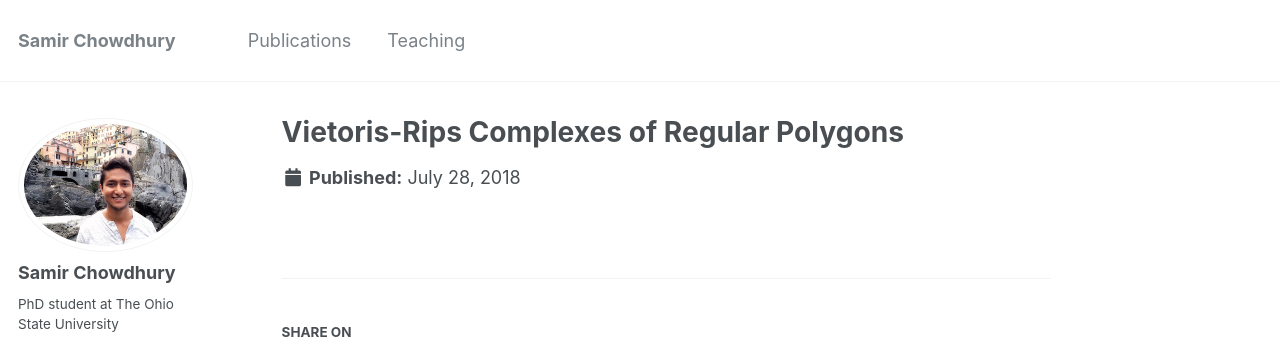
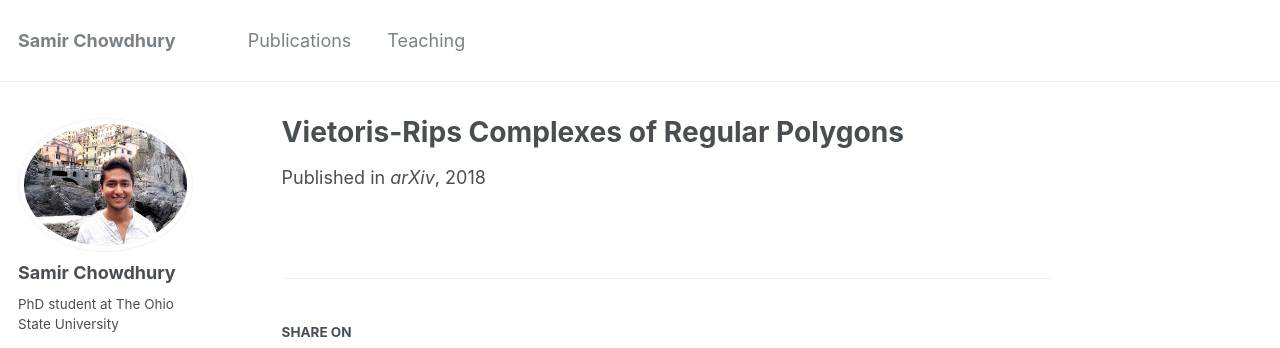
Before and after one commit to samirchowdhury/samirchowdhury.github.io, a Jekyll site: the page built from _publications/2018-07-28-VR-Polygon.md, in a window 1280 px wide. Shown: the top 348 px of the page. Built offline with Jekyll 4.4.1, drawn with Linux system fonts in a browser that asks for light colours; part of the change alters nothing that is shown.

Commit message:
Update 2018-07-28-VR-Polygon.md

```diff
--- a/_publications/2018-07-28-VR-Polygon.md
+++ b/_publications/2018-07-28-VR-Polygon.md
@@ -1,8 +1,9 @@
 ---
 title: "Vietoris-Rips Complexes of Regular Polygons"
 collection: publications
-
-excerpt: 'Joint with Henry Adams, Adam Jaffe, and Bonginkosi Sibanda. Preprint on arXiv. 2018.'
+date: 2018-07-28
+venue: 'arXiv'
+excerpt: 'Joint with Henry Adams, Adam Jaffe, and Bonginkosi Sibanda. Preprint.'
 paperurl: 'https://arxiv.org/abs/1807.10971'
 ---
 
```
